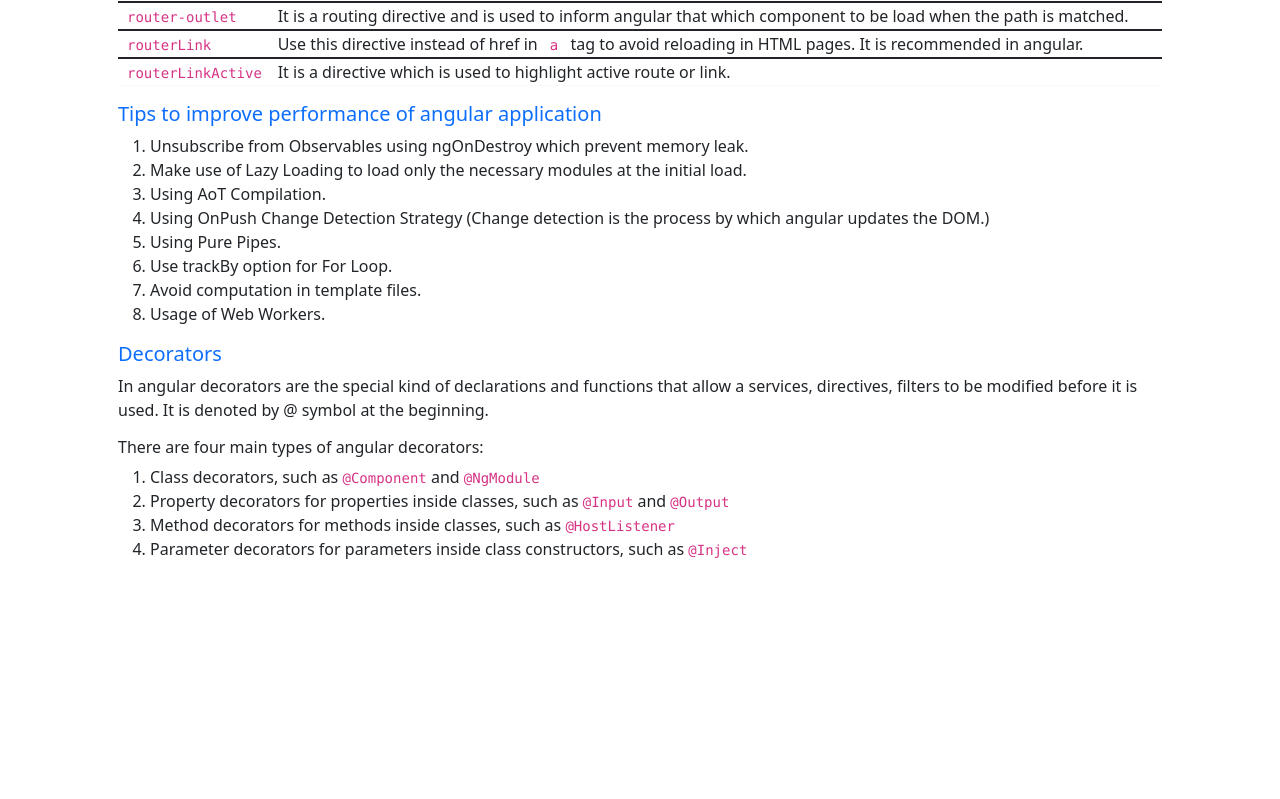
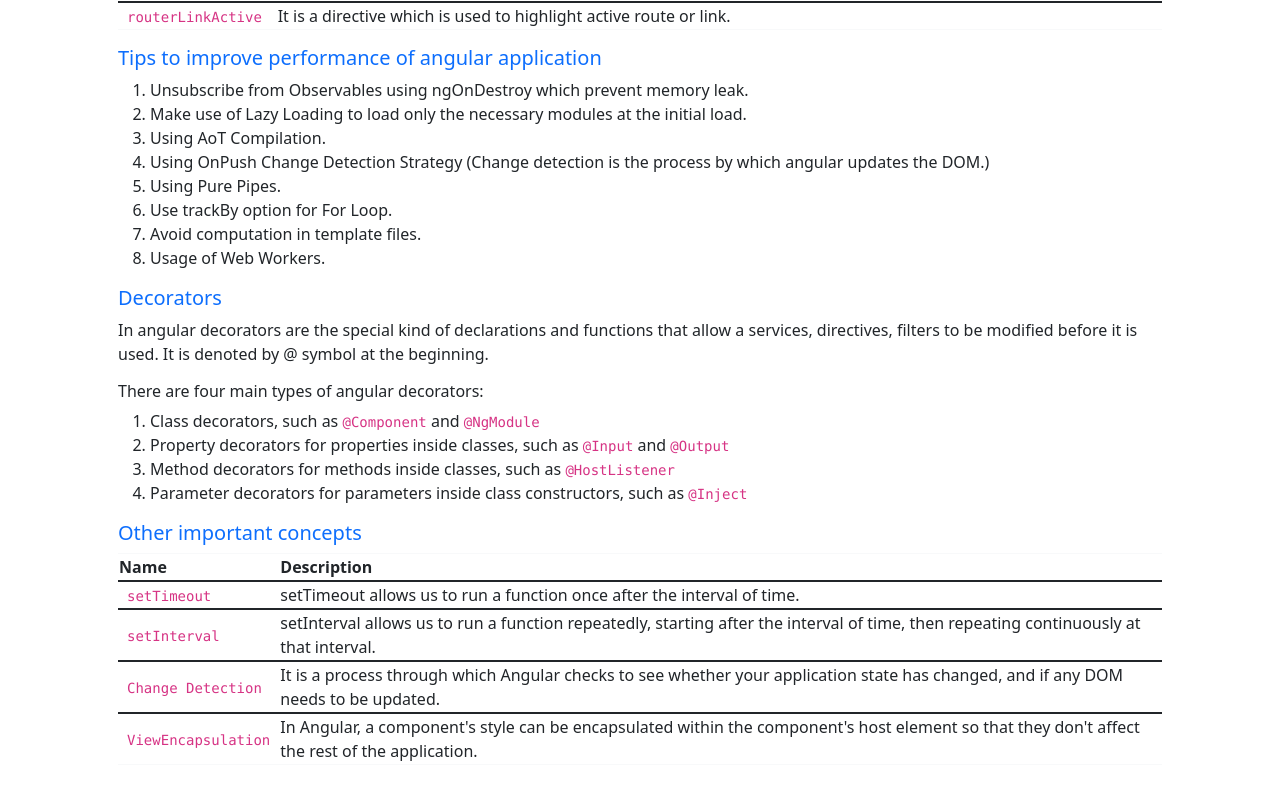
Before and after one commit to aman007-123/Tutorial-App, an Angular app: page /miscellanous in a window 1280 px wide. Shown: the part 997-1796 px from the top of the page. Before the commit the page ends 1622 px from the top, so only its background shows below. Built offline with nearby package versions, Linux system fonts and the light colour scheme.

Commit message:
Latest changes

```diff
--- a/db.json
+++ b/db.json
@@ -44,6 +44,15 @@
       "state": "Chandigrah",
       "zip": "5656356",
       "id": 5
+    },
+    {
+      "name": "dfdsfs",
+      "email": "ddsfsfs@fgggd",
+      "password": "dfssvdfvfd",
+      "city": "cvxvxcv",
+      "state": "Gujarat",
+      "zip": "cvvcxvxcvxcv",
+      "id": 6
     }
   ],
   "comments": [
--- a/src/app/communication/communication.component.html
+++ b/src/app/communication/communication.component.html
@@ -32,7 +32,7 @@
       </tr>
     </table>
   </div>
-  <div class="container bg-info p-5">
+  <!-- <div class="container bg-info p-5">
     <div class="row">
       <div class="col-md-12">
         <app-parent (notify)="parentMethod($event)"></app-parent>
@@ -47,5 +47,5 @@
         <app-child [uname]="username"></app-child>
       </div>
     </div>
-  </div>
+  </div> -->
 </div>
--- a/src/app/directives/directives.component.html
+++ b/src/app/directives/directives.component.html
@@ -8,14 +8,14 @@
         of selector. Directives are of three types.
       </h5>
       <br />
-      <h5 class="text-primary">Component direcives</h5>
+      <h5 class="text-primary">Component directives</h5>
       <p>
         Components are having typescript file and html template in which
         business logic are typed, through this logic, component is instructing
         angular to place the logic in selector.
       </p>
       <div class="col-md-12 pt-3">
-        <h5 class="text-primary">Structural direcives</h5>
+        <h5 class="text-primary">Structural directives</h5>
         <p>
           They are used in angular to modify the DOM.
           <span class="text-primary">Example: </span>
@@ -54,7 +54,7 @@
         </table>
       </div>
       <div class="col-md-12 pt-5">
-        <h5 class="text-primary">Attribute direcives</h5>
+        <h5 class="text-primary">Attribute directives</h5>
         <p>
           They are used in angular to modify the property of DOM.
           <span class="text-primary">Example: </span>
--- a/src/app/forms/forms.component.html
+++ b/src/app/forms/forms.component.html
@@ -22,7 +22,7 @@
       </p>
       <button class="btn btn-danger" (click)="openMDF()">Open MDF</button>
 
-      <h5 class="pt-4">Angular form teminologies</h5>
+      <h5 class="pt-4">Angular form terminologies</h5>
       <table class="table table-bordered border-light">
         <tr>
           <th>Name</th>
--- a/src/app/forms/tdf/tdf.component.css
+++ b/src/app/forms/tdf/tdf.component.css
@@ -0,0 +1,3 @@
+input.ng-invalid.ng-touched {
+  border: 1px solid red;
+}
--- a/src/app/forms/tdf/tdf.component.ts
+++ b/src/app/forms/tdf/tdf.component.ts
@@ -1,5 +1,6 @@
 import { HttpClient } from '@angular/common/http';
-import { Component, OnInit } from '@angular/core';
+import { Component, OnInit, ViewChild } from '@angular/core';
+import { NgForm } from '@angular/forms';
 import { ApiService } from 'src/app/services/api.service';
 
 @Component({
@@ -8,7 +9,17 @@ import { ApiService } from 'src/app/services/api.service';
   styleUrls: ['./tdf.component.css'],
 })
 export class TdfComponent implements OnInit {
-  userData: any = [];
+  @ViewChild('userForm') userForm!: NgForm;
+
+  submitted: boolean = false;
+  formData = {
+    name: '',
+    email: '',
+    password: '',
+    city: '',
+    state: '',
+    zip: '',
+  };
 
   states = [
     'Madhya Pradesh',
@@ -25,22 +36,14 @@ export class TdfComponent implements OnInit {
 
   ngOnInit(): void {}
 
-  submitForm(item: any) {
-    this.http.post<any>('http://localhost:3000/formData', item).subscribe(
-      (res) => {
-        this.userData.reset();
-        alert('Data added successfully');
-      },
-      (err) => {
-        alert('Something went wrong');
-      }
-    );
-  }
-
-  getUserData() {
-    this.api.getFormData().subscribe((res) => {
-      this.userData = res;
-      console.log(res);
-    });
+  submitForm() {
+    this.submitted = true;
+    this.formData.name = this.userForm.value.name;
+    this.formData.email = this.userForm.value.email;
+    this.formData.password = this.userForm.value.password;
+    this.formData.city = this.userForm.value.city;
+    this.formData.state = this.userForm.value.state;
+    this.formData.zip = this.userForm.value.zip;
+    this.userForm.reset();
   }
 }
--- a/src/app/homepage/homepage.component.html
+++ b/src/app/homepage/homepage.component.html
@@ -46,7 +46,7 @@
       <td>Nodejs</td>
       <td>
         It is an opensource js frontend enviornment, it converts js to ts, using
-        npm. Download from<a href="https://nodejs.org/en/download/">here..</a>
+        npm. Download from<a href="https://nodejs.org/en/download/">here</a>
       </td>
     </tr>
     <tr>
@@ -81,7 +81,7 @@
       <td>
         A code editor to write application level programming<a
           href="https://code.visualstudio.com/download"
-          >Download from here..</a
+          >Download from here</a
         >
       </td>
     </tr>
--- a/src/app/miscellanous/miscellanous.component.html
+++ b/src/app/miscellanous/miscellanous.component.html
@@ -1,8 +1,6 @@
 <div class="container p-5">
   <div class="row">
     <div class="col-md-12">
-      <h5>Miscellaneous concepts in angular</h5>
-      <br />
       <h5 class="text-primary">AngularJs VS Angular</h5>
       <table class="table table-bordered border-light">
         <tr>
@@ -187,6 +185,43 @@
           <code>@Inject</code>
         </li>
       </ol>
+      <h5 class="text-primary">Other important concepts</h5>
+      <table class="table table-bordered border-light">
+        <tr>
+          <th>Name</th>
+          <th>Description</th>
+        </tr>
+        <tr>
+          <td><code>setTimeout</code></td>
+          <td>
+            setTimeout allows us to run a function once after the interval of
+            time.
+          </td>
+        </tr>
+        <tr>
+          <td><code>setInterval</code></td>
+          <td>
+            setInterval allows us to run a function repeatedly, starting after
+            the interval of time, then repeating continuously at that interval.
+          </td>
+        </tr>
+        <tr>
+          <td><code>Change Detection</code></td>
+          <td>
+            It is a process through which Angular checks to see whether your
+            application state has changed, and if any DOM needs to be updated.
+          </td>
+        </tr>
+        <tr>
+          <td><code>ViewEncapsulation</code></td>
+          <td>
+            In Angular, a component's style can be encapsulated within the
+            component's host element so that they don't affect the rest of the
+            application.
+          </td>
+        </tr>
+      </table>
+      <p></p>
     </div>
   </div>
 </div>
--- a/src/app/pipes/pipes.component.html
+++ b/src/app/pipes/pipes.component.html
@@ -78,7 +78,7 @@
           If there is different requirement, other than the built-in
           pipes in angular, we can create our own pipe by this
           command.<br />
-          <code>ng generate pipes 'pipe-name'</code>
+          <code>ng generate pipe 'pipe-name'</code>
         </p>
       </div>
     </div>
```
Also changed, not shown: src/app/forms/tdf/tdf.component.html (+30 -24 lines).
